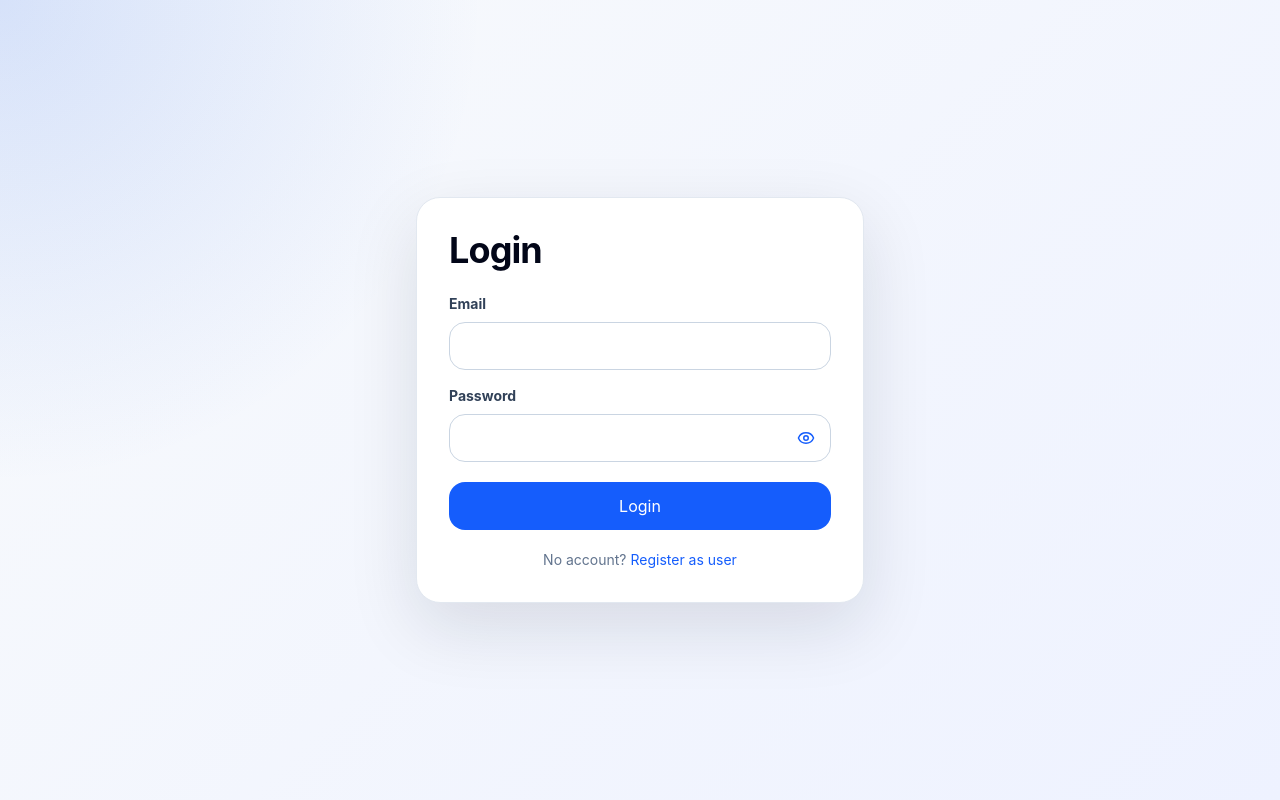
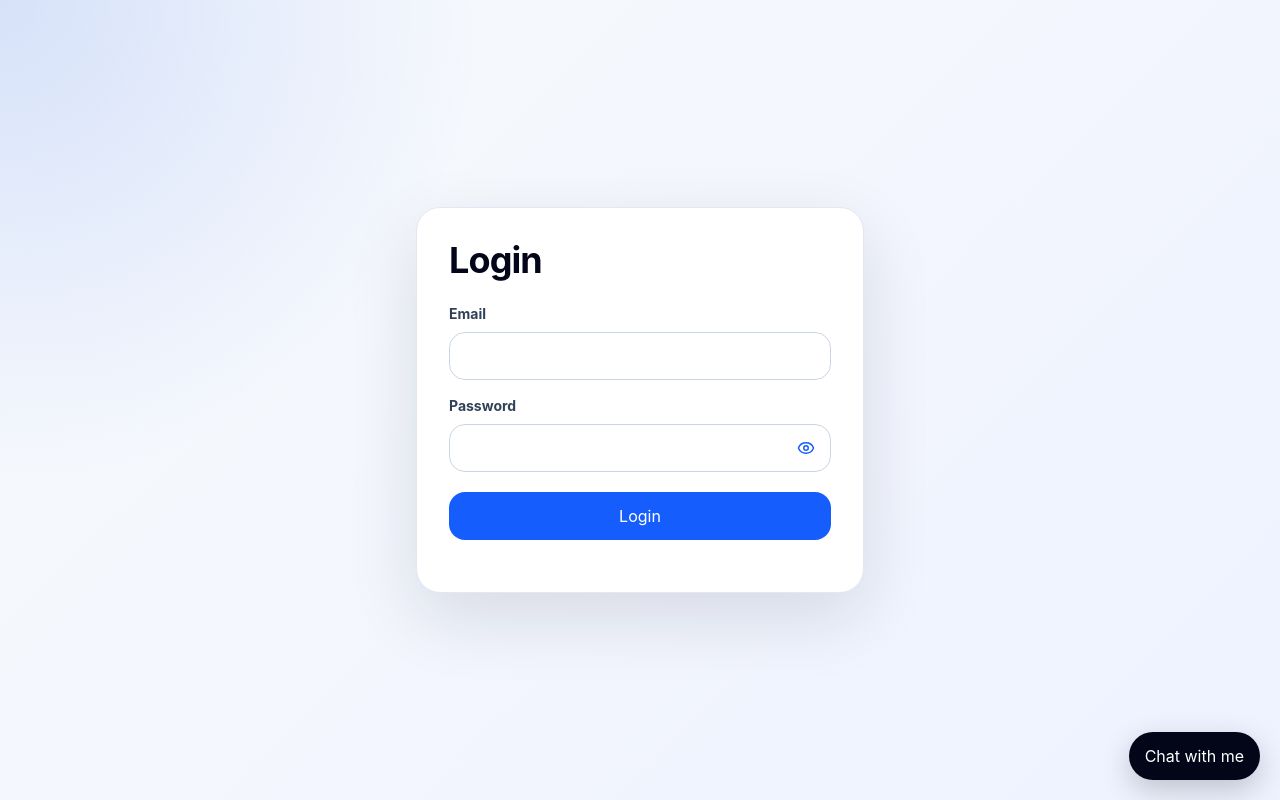
Before and after one commit to sumoncse07obs/Chatbot_platform, a React (Vite) app in the folder mybot/ui/: page /login in a window 1280 px wide. Built offline with nearby package versions, Linux system fonts and the light colour scheme.

Commit message:
Update login.tsx

```diff
--- a/mybot/ui/src/components/auth/login.tsx
+++ b/mybot/ui/src/components/auth/login.tsx
@@ -5,7 +5,7 @@ import { login, dashboardPathForRole, saveAuth } from '@/api/auth/auth';
 
 export default function LoginPage() {
   const navigate = useNavigate();
-
+  const [isChatOpen, setIsChatOpen] = useState(false);
   const [email, setEmail] = useState('');
   const [password, setPassword] = useState('');
   const [showPassword, setShowPassword] = useState(false);
@@ -79,12 +79,37 @@ export default function LoginPage() {
         </form>
 
         <p className="mt-5 text-center text-sm text-slate-500">
-          No account?{' '}
-          <Link to="/register" className="font-extrabold text-blue-600 hover:text-blue-700">
+        {/*  No account?{' '}
+           <Link to="/register" className="font-extrabold text-blue-600 hover:text-blue-700">
             Register as user
-          </Link>
+          </Link>*/}
         </p>
       </section>
+
+    <button
+  type="button"
+  onClick={() => setIsChatOpen((isOpen) => !isOpen)}
+  className="fixed bottom-5 right-5 z-[999999] rounded-full bg-slate-950 px-4 py-3 font-bold text-white shadow-[0_10px_30px_rgba(0,0,0,0.2)] transition hover:bg-slate-800"
+  aria-expanded={isChatOpen}
+  aria-controls="chat-widget"
+>
+  {isChatOpen ? 'Close' : 'Chat with me'}
+</button>
+
+{isChatOpen && (
+  <div
+    id="chat-widget"
+    className="fixed bottom-[72px] right-5 z-[999999] h-[620px] w-[380px] overflow-hidden rounded-2xl bg-white shadow-[0_14px_40px_rgba(0,0,0,0.22)] max-sm:bottom-[72px] max-sm:left-3 max-sm:right-3 max-sm:h-[calc(100dvh-96px)] max-sm:w-auto"
+  >
+    <iframe
+      src="https://fapibot.vercel.app/widget?api_key=ck_live_0Ifb90uKaH89Yy_pGQl4hlW-djpgIhk3x5ml1Vy-qQU&external_user_id=anonymous"
+      title="Chat Widget"
+      allow="microphone; autoplay"
+      className="h-full w-full border-0 bg-transparent"
+    />
+  </div>
+)}
+
     </main>
   );
 }
```
